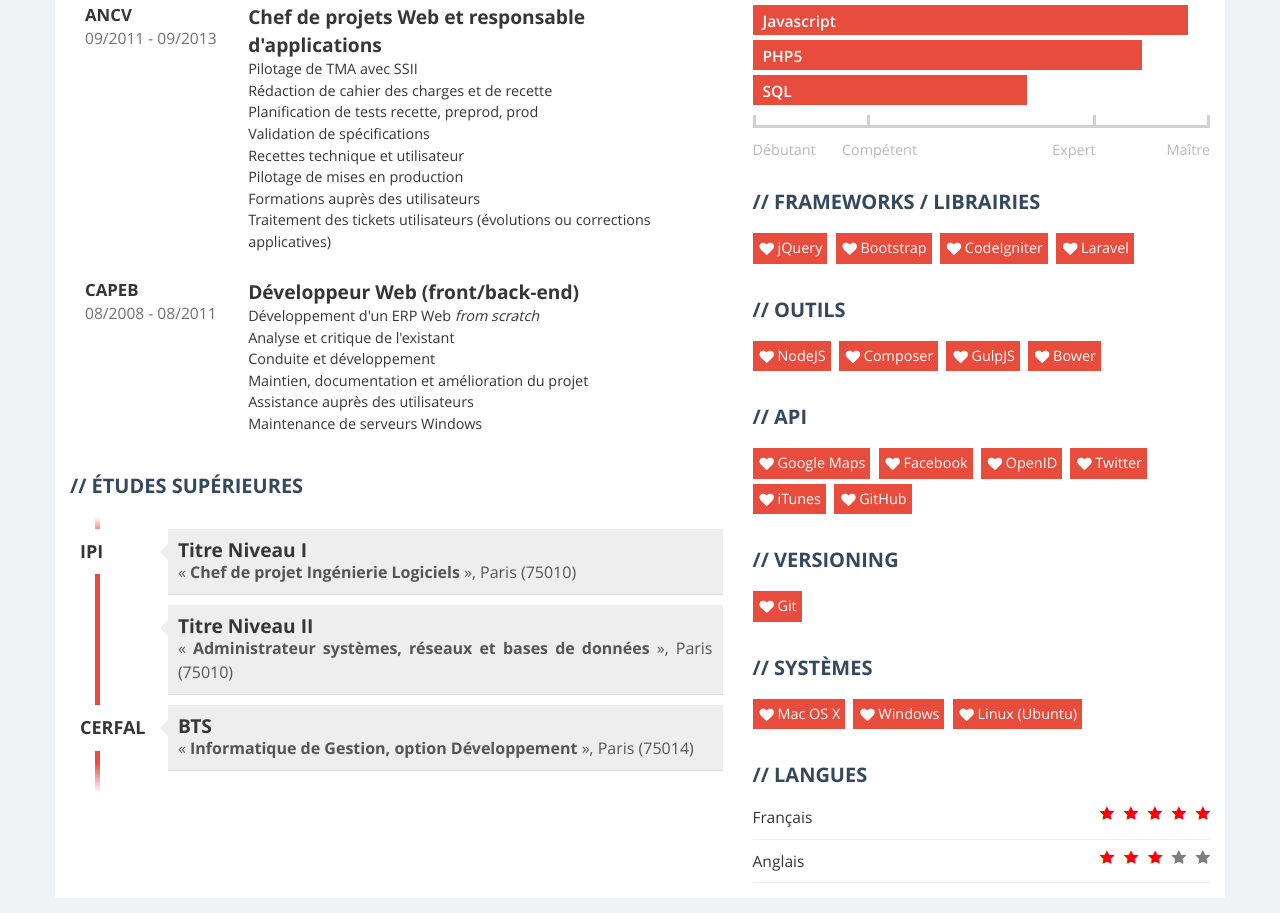
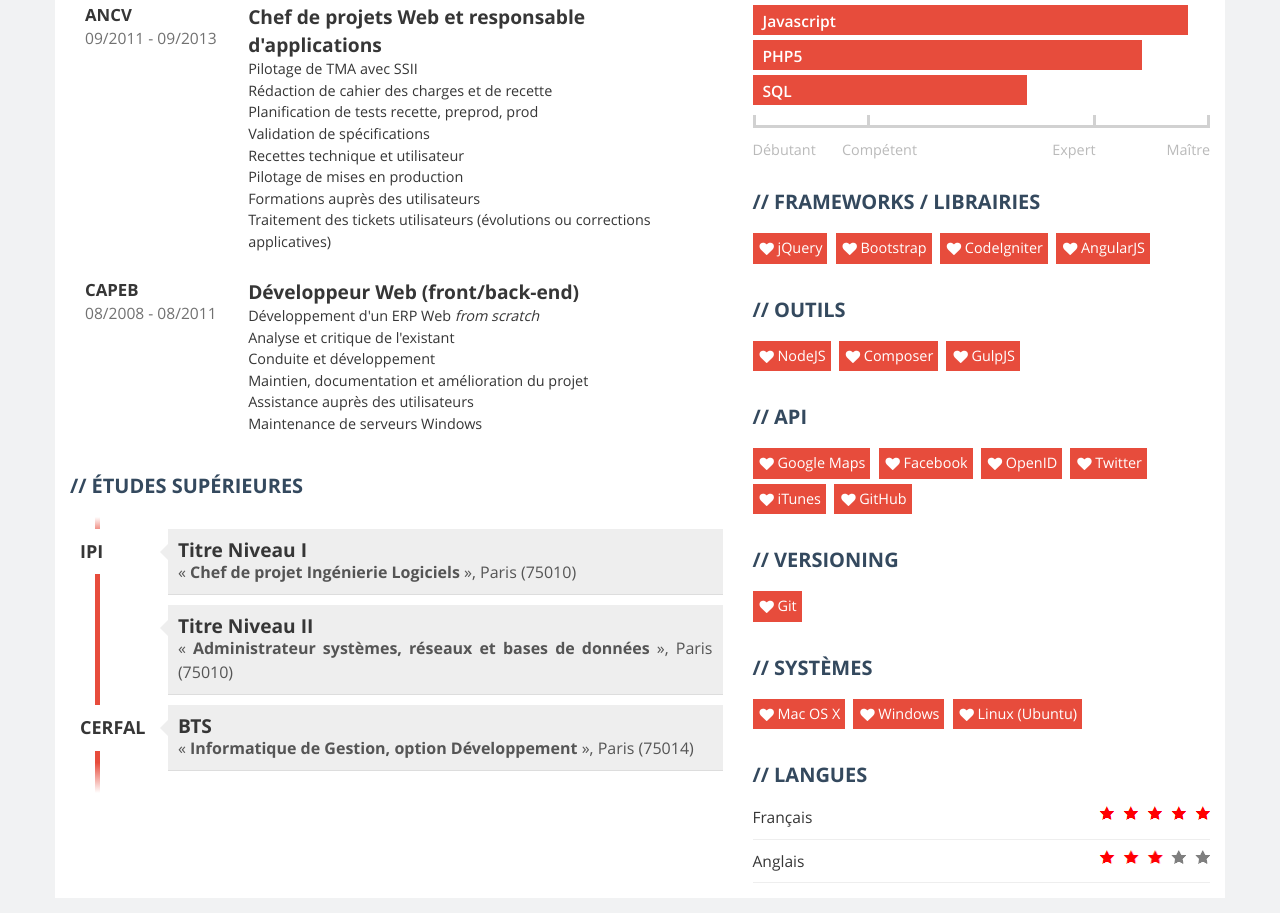
Before and after one commit to sylouuu/cv, a website: page index.html in a window 1280 px wide. Shown: the part 712-1625 px from the top of the page. Drawn offline with Linux system fonts and the light colour scheme.

Commit message:
added angularjs

```diff
--- a/index.html
+++ b/index.html
@@ -196,7 +196,7 @@
                         <div class="hobby">jQuery</div>
                         <div class="hobby">Bootstrap</div>
                         <div class="hobby">CodeIgniter</div>
-                        <div class="hobby">Laravel</div>
+                        <div class="hobby">AngularJS</div>
                     </div>
 
                     <!-- Outils -->
@@ -205,7 +205,6 @@
                         <div class="hobby">NodeJS</div>
                         <div class="hobby">Composer</div>
                         <div class="hobby">GulpJS</div>
-                        <div class="hobby">Bower</div>
                     </div>
 
                     <!-- API -->
```
